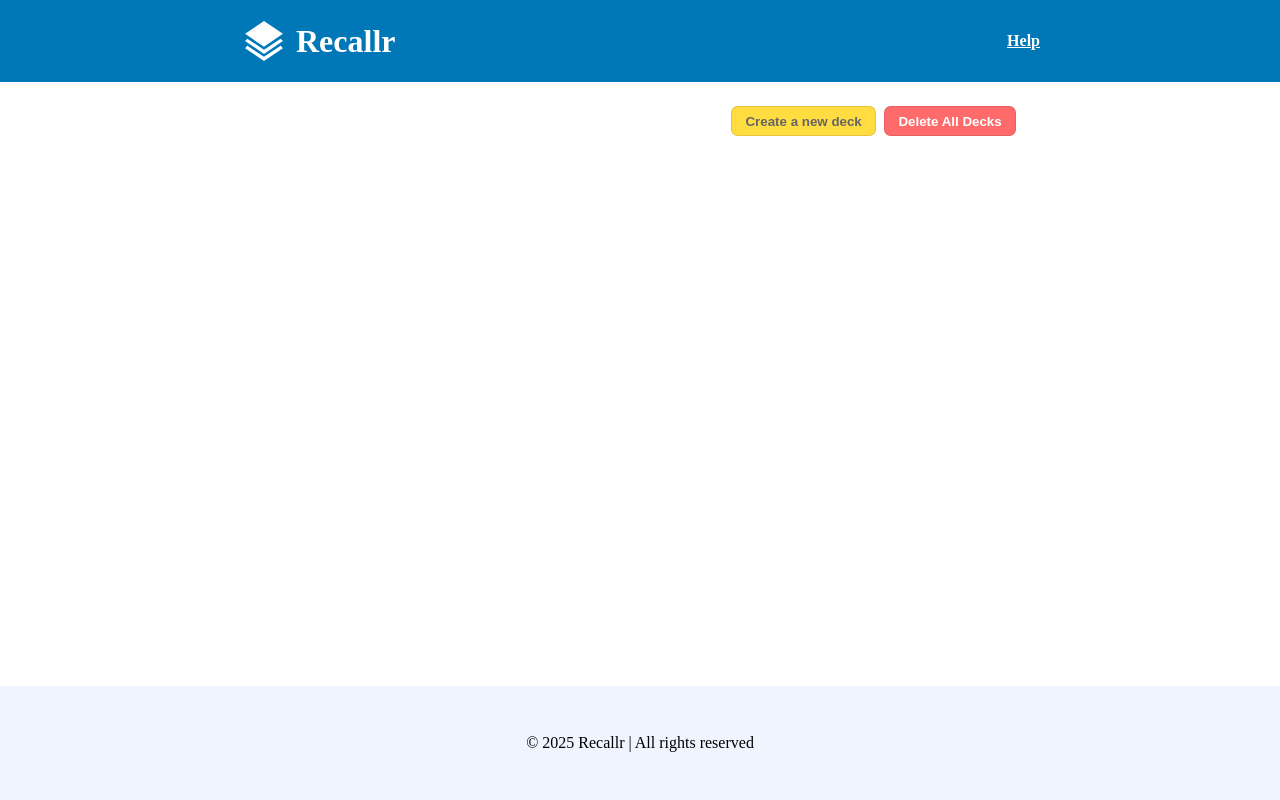
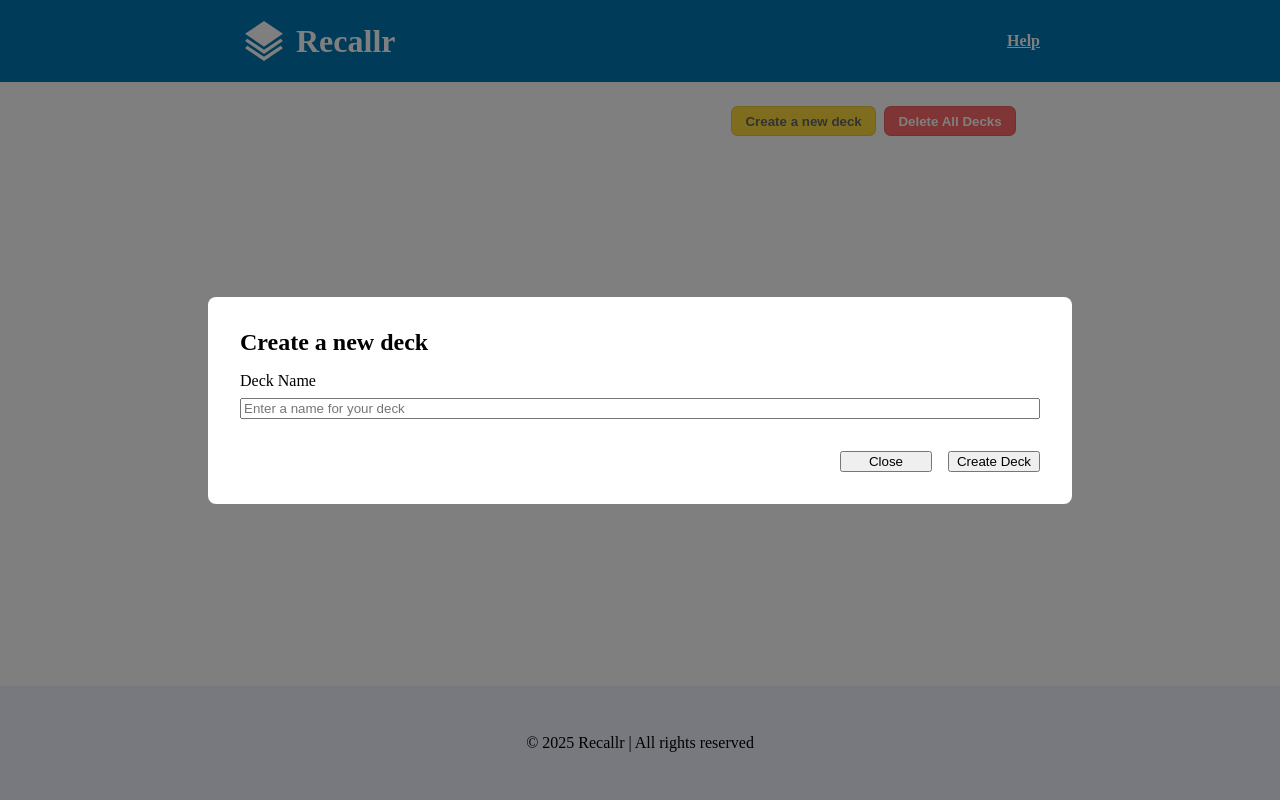
Before and after one commit to walidkhamees/Recallr, a Flask app: template app/templates/deck.html in a window 1280 px wide. Run offline with Flask 3, Linux system fonts and the light colour scheme; the template is opened without the code that fills it, so the values that code supplies are empty.

Commit message:
merged deck routes into a directory and added create deck form

```diff
--- a/app/__init__.py
+++ b/app/__init__.py
@@ -11,6 +11,9 @@ def create_app(config_class=Config):
     from .routes.main import main_bp
     app.register_blueprint(main_bp)
 
+    from .routes.deck import deck_bp
+    app.register_blueprint(deck_bp)
+
     from .routes.card import card_bp
     app.register_blueprint(card_bp)
 
--- /dev/null
+++ b/app/routes/deck/__init__.py
@@ -0,0 +1 @@
+from .routes import deck_bp
--- a/app/routes/main/main.py
+++ b/app/routes/main/main.py
@@ -5,7 +5,3 @@ main_bp = Blueprint("main_bp", __name__, url_prefix="/")
 @main_bp.route("/")
 def index():
     return render_template("index.html")
-
-@main_bp.route("/deck")
-def decks():
-    return render_template("deck.html")
--- a/app/services/deck.py
+++ b/app/services/deck.py
@@ -6,5 +6,4 @@ def get_decks():
     decks = []
     for file in os.listdir("app/decks"):
         decks.append(file.replace(".txt", ""))
-
     return decks
--- a/app/static/css/deck-style.css
+++ b/app/static/css/deck-style.css
@@ -40,14 +40,60 @@ main {
     color: #fff;
 }
 
-.deck {
-    list-style: none;
-    padding: 1em;
-    border: 1px solid rgba(0, 0, 0, 0.1);
+.modal {
+    position: fixed;
+    top: 0;
+    left: 0;
+    width: 100%;
+    height: 100%;
+    background-color: rgba(0, 0, 0, 0.5);
+    display: flex;
+    justify-content: center;
+    align-items: center;
+}
+
+.modal .container {
+    background-color: #fff;
+    padding: 2em;
     border-radius: 0.5em;
+}
+
+.modal form {
+    display: flex;
+    flex-direction: column;
+    gap: 1em;
+}
+
+.modal .input-group {
+    display: flex;
+    flex-direction: column;
+    gap: 0.5em;
+    width: 100%;
     margin-bottom: 1em;
+}
+
+.modal .form-actions {
     display: flex;
-    justify-content: space-between;
+    justify-content: flex-end;
     align-items: center;
     gap: 1em;
+    width: 25%;
+    margin-left: auto;
 }
+
+.form-actions button {
+    flex: 1;
+}
+
+
+/* .deck { */
+/*     list-style: none; */
+/*     padding: 1em; */
+/*     border: 1px solid rgba(0, 0, 0, 0.1); */
+/*     border-radius: 0.5em; */
+/*     margin-bottom: 1em; */
+/*     display: flex; */
+/*     justify-content: space-between; */
+/*     align-items: center; */
+/*     gap: 1em; */
+/* } */
--- a/app/templates/deck.html
+++ b/app/templates/deck.html
@@ -36,6 +36,26 @@
             </div>
         </div>
 
+        <div class="modal">
+            <div class="container">
+                <form action="/deck" method="POST">
+                    <h2>Create a new deck</h2>
+                    <div class="input-group">
+                        <label for="name">Deck Name</label>
+                        <input
+                        type="text"
+                        name="name"
+                        placeholder="Enter a name for your deck"
+                        />
+                    </div>
+                    <div class="form-actions">
+                        <button type="button" id="close-create-deck-btn">Close</button>
+                        <button type="submit">Create Deck</button>
+                    </div>
+                </form>
+            </div>
+        </div>
+
         <main>
                 <ul>
                     {% for deck in deck %}
```
Also changed, not shown: app/routes/deck/routes.py (added, +13 -0 lines).
